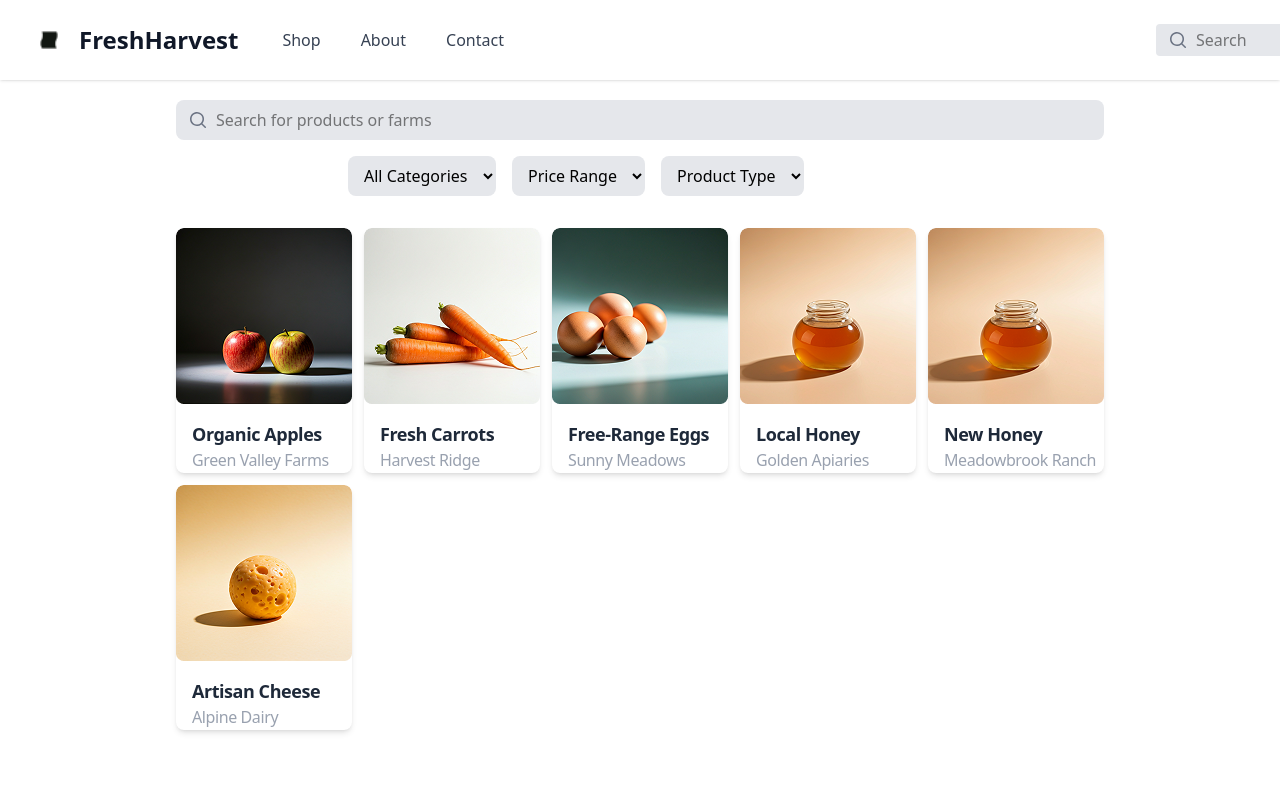
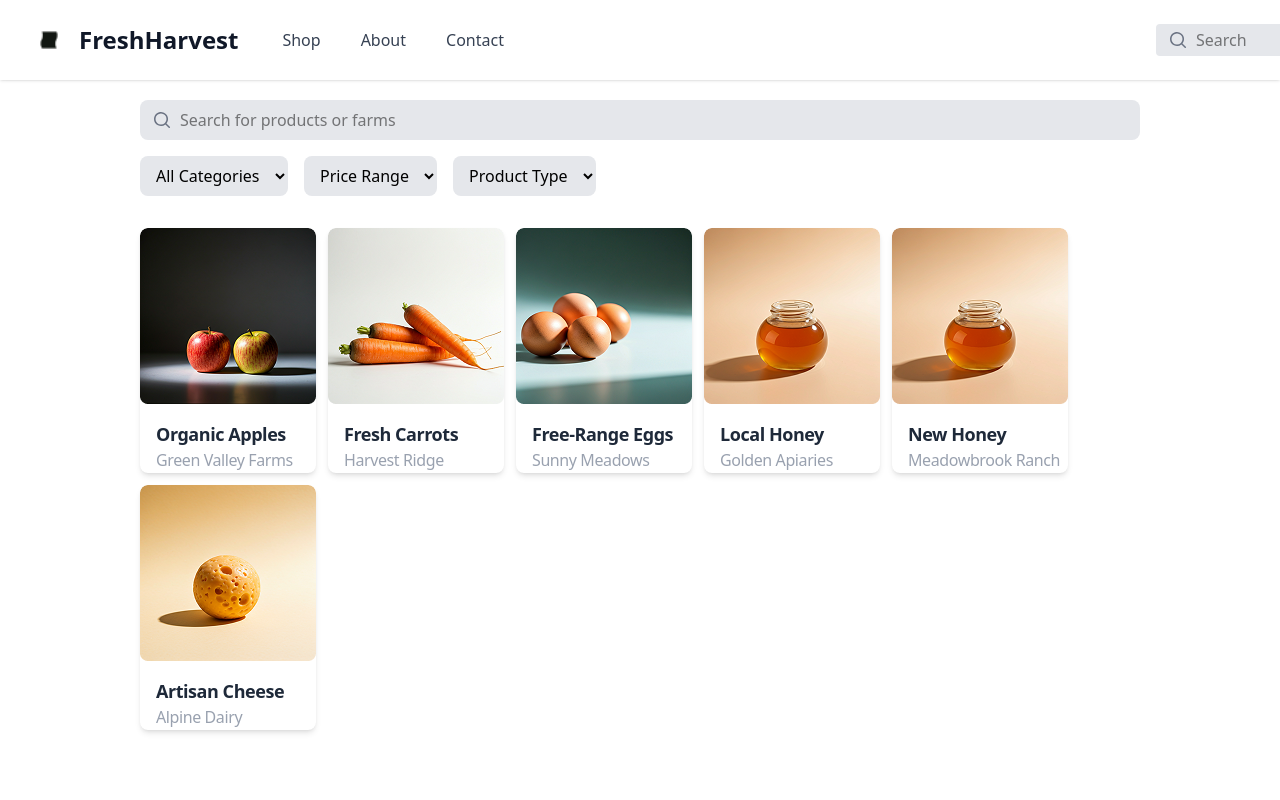
Before and after one commit to lkpreethamGowda/freshharvest-React, a React (Vite) app: page /Shops in a window 1280 px wide. Shown: the top 800 px of the page. Built offline with nearby package versions, Linux system fonts and the light colour scheme.

Commit message:
Added alingment in Shop page

```diff
--- a/src/components/History.tsx
+++ b/src/components/History.tsx
@@ -1,3 +1,5 @@
+//shadow-md for the tabel shadow
+
 function OrderHistory() {
   return (
     <div>
@@ -5,7 +7,7 @@ function OrderHistory() {
         <h1 className="text-2xl mr-190 font-bold">Order History</h1>
       </div>
       <div className="flex items-center justify-center">
-        <div className="overflow-x-auto bg-white shadow-md rounded-lg w-240 border mt-10 border-[#DEE5DB]">
+        <div className="overflow-x-auto bg-white  rounded-lg w-240 border mt-10 border-[#DEE5DB]">
           <table className="min-w-full">
             <thead className="border-b border-[#DEE5DB]">
               <tr>
--- a/src/components/ShopPage.tsx
+++ b/src/components/ShopPage.tsx
@@ -29,7 +29,7 @@ function ShopPage() {
 
   return (
     <body>
-      <div className="flex justify-items-center">
+      <div className="flex justify-center items-center">
         <div className="mx-auto max-w-7xl px-4 sm:px-6 lg:px-8">
           <div>
             <div className="relative mt-5 block w-full">
@@ -55,7 +55,7 @@ function ShopPage() {
               />
             </div>
 
-            <div className="flex justify-center w-200 gap-4 ">
+            <div className="flex justify-start w-200 gap-4 mr-50">
               <div className="mt-4">
                 <label htmlFor="category-select" className="sr-only">
                   Choose a category
```
